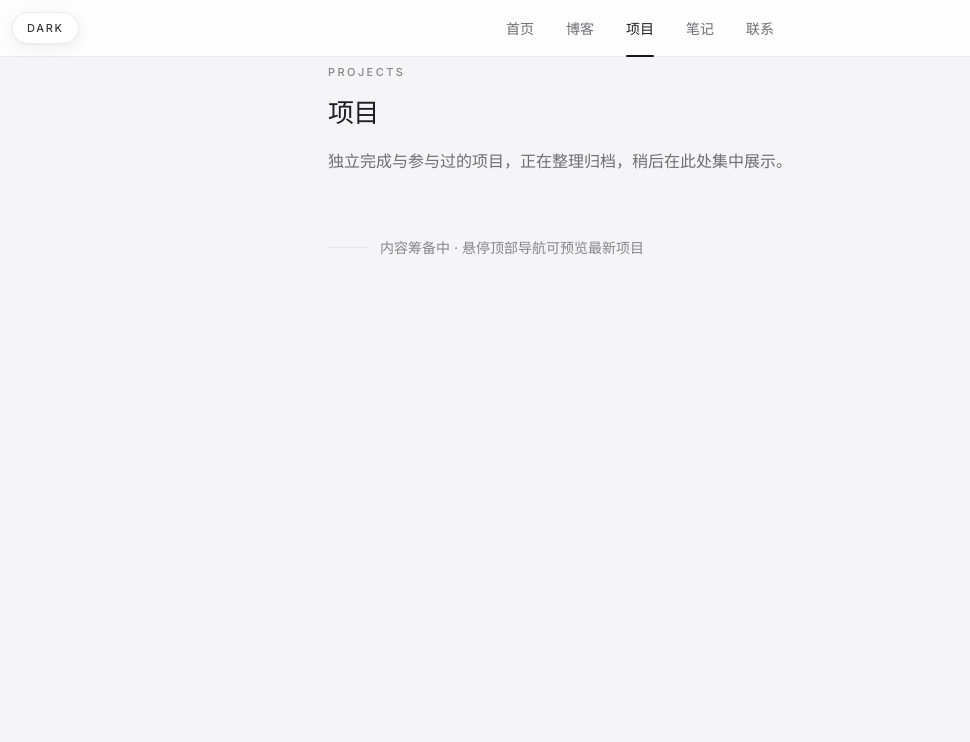
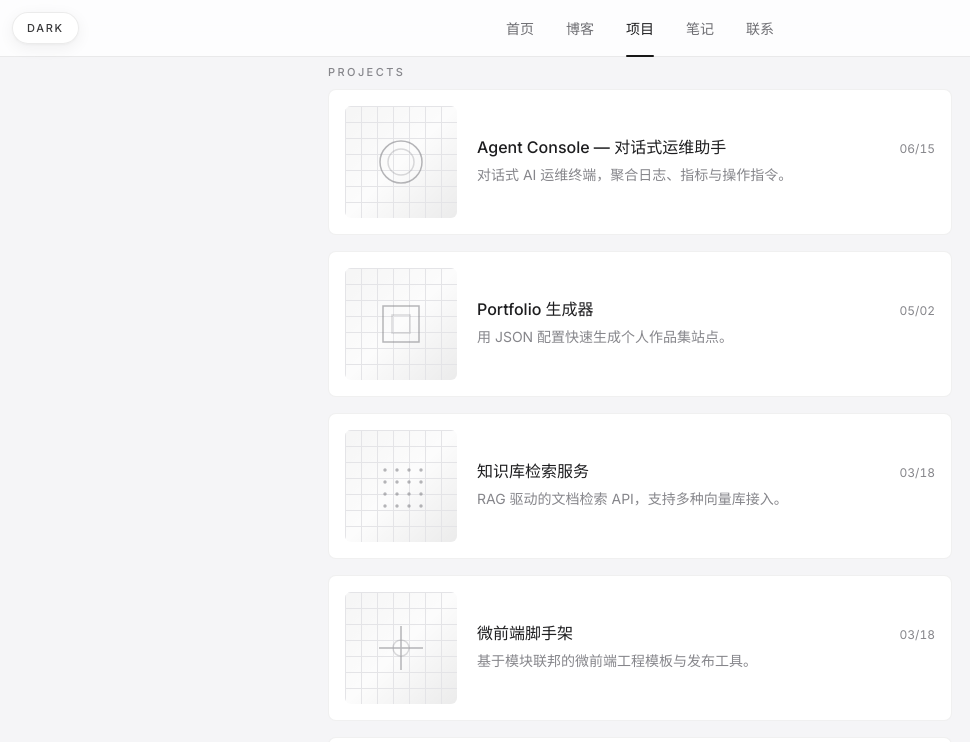
Before and after one commit to New-King/newking, a React (Vite) app: page /projects in a window 1280 px wide. Shown: the top 742 px of the page, without its empty margins (0-970 px from the left). Built offline with nearby package versions, Linux system fonts and the light colour scheme; the HTML template or start-up script is replaced by a standard one.

Commit message:
项目页：封面卡片（灰阶渐变+网格+几何图形，单列一行一条）；统一移除各页 title/description 冗余文案

```diff
--- a/src/data/mockData.js
+++ b/src/data/mockData.js
@@ -52,11 +52,46 @@ export const posts = [
 ];
 
 export const projects = [
-  { id: 'j1', title: 'Agent Console — 对话式运维助手', date: '2026-06-15', to: '/projects' },
-  { id: 'j2', title: 'Portfolio 生成器', date: '2026-05-02', to: '/projects' },
-  { id: 'j3', title: '知识库检索服务', date: '2026-03-18', to: '/projects' },
-  { id: 'j4', title: '微前端脚手架', date: '2026-03-18', to: '/projects' },
-  { id: 'j5', title: '命令行效率工具集', date: '2026-01-20', to: '/projects' },
+  {
+    id: 'j1',
+    title: 'Agent Console — 对话式运维助手',
+    date: '2026-06-15',
+    description: '对话式 AI 运维终端，聚合日志、指标与操作指令。',
+    cover: 'ring',
+    to: '/projects',
+  },
+  {
+    id: 'j2',
+    title: 'Portfolio 生成器',
+    date: '2026-05-02',
+    description: '用 JSON 配置快速生成个人作品集站点。',
+    cover: 'square',
+    to: '/projects',
+  },
+  {
+    id: 'j3',
+    title: '知识库检索服务',
+    date: '2026-03-18',
+    description: 'RAG 驱动的文档检索 API，支持多种向量库接入。',
+    cover: 'dots',
+    to: '/projects',
+  },
+  {
+    id: 'j4',
+    title: '微前端脚手架',
+    date: '2026-03-18',
+    description: '基于模块联邦的微前端工程模板与发布工具。',
+    cover: 'cross',
+    to: '/projects',
+  },
+  {
+    id: 'j5',
+    title: '命令行效率工具集',
+    date: '2026-01-20',
+    description: '一组提升日常开发效率的 CLI 小工具。',
+    cover: 'triangle',
+    to: '/projects',
+  },
 ];
 
 export const notes = [
--- a/src/pages/ContactPage.jsx
+++ b/src/pages/ContactPage.jsx
@@ -4,12 +4,7 @@ import { IconMail, IconPhone } from '../components/icons';
 
 export default function ContactPage() {
   return (
-    <PageShell
-      eyebrow="Contact"
-      title="联系"
-      description="欢迎通过以下方式联系我，一般会在 24 小时内回复。"
-      note="示例联系方式，仅用于页面演示"
-    >
+    <PageShell eyebrow="Contact" note="示例联系方式，仅用于页面演示">
       <div className="space-y-3">
         <a
           href={`mailto:${contact.email}`}
--- a/src/pages/NotesPage.jsx
+++ b/src/pages/NotesPage.jsx
@@ -4,8 +4,6 @@ export default function NotesPage() {
   return (
     <PageShell
       eyebrow="Notes"
-      title="笔记"
-      description="碎片化的思考、读书笔记与速览，会以短文形式沉淀在这里。"
       note="内容筹备中 · 悬停顶部导航可预览最新笔记"
     />
   );
--- a/src/pages/ProjectsPage.jsx
+++ b/src/pages/ProjectsPage.jsx
@@ -1,12 +1,89 @@
+import { Link } from 'react-router-dom';
 import PageShell from '../components/PageShell';
+import { projects } from '../data/mockData';
+
+// 短日期：2026-06-15 → 06/15
+const formatDate = (iso) => {
+  const [, m, d] = iso.split('-');
+  return `${m}/${d}`;
+};
+
+// 封面几何图形（中性色，随主题色）—— 每个项目一种
+const COVER_SHAPES = {
+  ring: (
+    <svg width="52" height="52" viewBox="0 0 52 52" fill="none" stroke="currentColor">
+      <circle cx="26" cy="26" r="21" strokeWidth="1.5" />
+      <circle cx="26" cy="26" r="13" strokeWidth="1.5" opacity="0.5" />
+    </svg>
+  ),
+  square: (
+    <svg width="52" height="52" viewBox="0 0 52 52" fill="none" stroke="currentColor">
+      <rect x="8" y="8" width="36" height="36" strokeWidth="1.5" />
+      <rect x="17" y="17" width="18" height="18" strokeWidth="1.5" opacity="0.5" />
+    </svg>
+  ),
+  triangle: (
+    <svg width="56" height="50" viewBox="0 0 56 50" fill="none" stroke="currentColor">
+      <path d="M28 6 52 44H4Z" strokeWidth="1.5" />
+      <path d="M28 20 41 40H15Z" strokeWidth="1.5" opacity="0.5" />
+    </svg>
+  ),
+  dots: (
+    <svg width="52" height="52" viewBox="0 0 52 52" fill="currentColor">
+      {Array.from({ length: 4 }, (_, r) =>
+        Array.from({ length: 4 }, (_, c) => (
+          <circle key={`${r}-${c}`} cx={10 + r * 12} cy={10 + c * 12} r="1.7" />
+        ))
+      )}
+    </svg>
+  ),
+  cross: (
+    <svg width="52" height="52" viewBox="0 0 52 52" fill="none" stroke="currentColor">
+      <path d="M4 26h44" strokeWidth="1.5" />
+      <path d="M26 4v44" strokeWidth="1.5" />
+      <circle cx="26" cy="26" r="8" strokeWidth="1.5" opacity="0.5" />
+    </svg>
+  ),
+};
 
 export default function ProjectsPage() {
   return (
     <PageShell
       eyebrow="Projects"
-      title="项目"
-      description="独立完成与参与过的项目，正在整理归档，稍后在此处集中展示。"
       note="内容筹备中 · 悬停顶部导航可预览最新项目"
-    />
+    >
+      {/* 单列项目列表：左侧封面缩略图 + 右侧标题行/描述 */}
+      <div className="flex flex-col gap-4">
+        {projects.map((p) => (
+          <Link
+            key={p.id}
+            to={p.to}
+            className="group flex items-center gap-5 rounded-lg border border-black/[0.06] bg-card p-4 transition-colors duration-200 hover:border-black/[0.12] dark:border-white/10 dark:hover:border-white/20"
+          >
+            <div className="relative h-28 w-28 shrink-0 overflow-hidden rounded-md bg-gradient-to-br from-black/[0.04] via-black/[0.01] to-black/[0.08] dark:from-white/[0.05] dark:via-transparent dark:to-white/[0.1]">
+              {/* 细网格线（复用首页网格 token，深浅模式自适应） */}
+              <div className="absolute inset-0 [background-image:linear-gradient(to_right,var(--grid-line)_1px,transparent_1px),linear-gradient(to_bottom,var(--grid-line)_1px,transparent_1px)] [background-size:16px_16px]" />
+              {/* 几何图形：hover 时提亮 */}
+              <div className="absolute inset-0 flex items-center justify-center text-ink-faint opacity-60 transition-opacity duration-200 group-hover:opacity-100">
+                {COVER_SHAPES[p.cover]}
+              </div>
+            </div>
+            <div className="min-w-0 flex-1">
+              <div className="flex items-baseline justify-between gap-3">
+                <p className="truncate text-[16px] font-medium leading-snug text-ink">
+                  {p.title}
+                </p>
+                <p className="shrink-0 text-xs tabular-nums text-ink-faint">
+                  {formatDate(p.date)}
+                </p>
+              </div>
+              <p className="mt-1.5 text-sm leading-relaxed text-ink-faint">
+                {p.description}
+              </p>
+            </div>
+          </Link>
+        ))}
+      </div>
+    </PageShell>
   );
 }
```
